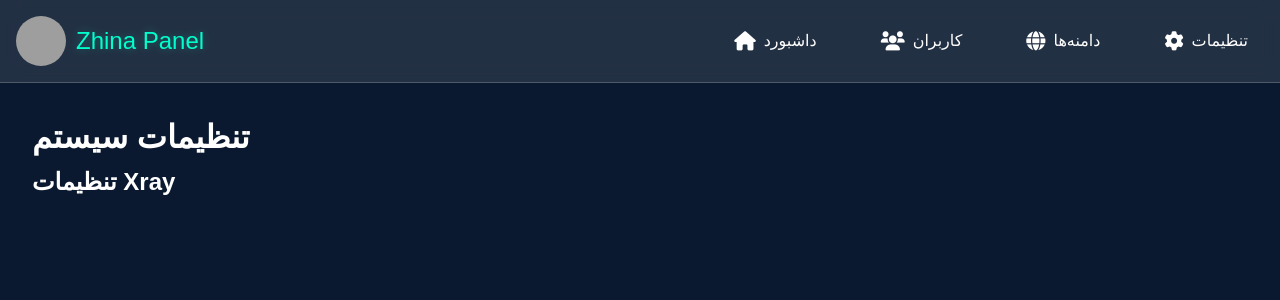
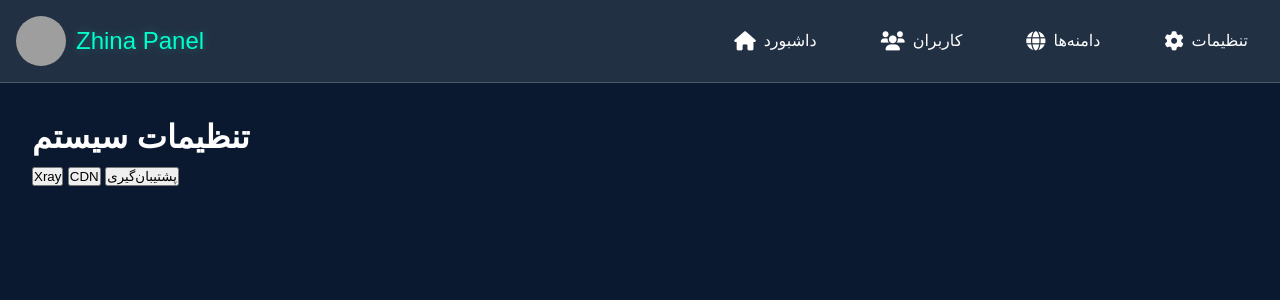
Before and after one commit to naseh42/zhina, a FastAPI app: template frontend/templates/settings.html in a window 1280 px wide. Shown: the top 300 px of the page. Run offline with FastAPI, Linux system fonts and the light colour scheme; the template is opened without the code that fills it, so the values that code supplies are empty; parts of the project's set-up code (start-up, migrations or seed data) failed here and were passed over; grey boxes are pictures that could not be loaded.

Commit message:
Update settings.html

```diff
--- a/frontend/templates/settings.html
+++ b/frontend/templates/settings.html
@@ -4,13 +4,23 @@
 <div class="settings-container">
     <header class="settings-header">
         <h1>تنظیمات سیستم</h1>
+        <div class="settings-tabs">
+            <button class="tab-btn active" data-tab="xray">Xray</button>
+            <button class="tab-btn" data-tab="cdn">CDN</button>
+            <button class="tab-btn" data-tab="backup">پشتیبان‌گیری</button>
+        </div>
     </header>
 
-    <div class="settings-grid">
-        <div class="setting-card" id="xraySettings">
-            <h2>تنظیمات Xray</h2>
-            <!-- محتوای دینامیک -->
-        </div>
+    <div class="tab-content" id="xraySettings">
+        <!-- محتوای تب Xray -->
+    </div>
+
+    <div class="tab-content hidden" id="cdnSettings">
+        <!-- محتوای تب CDN -->
+    </div>
+
+    <div class="tab-content hidden" id="backupSettings">
+        <!-- محتوای تب پشتیبان‌گیری -->
     </div>
 </div>
 
```
